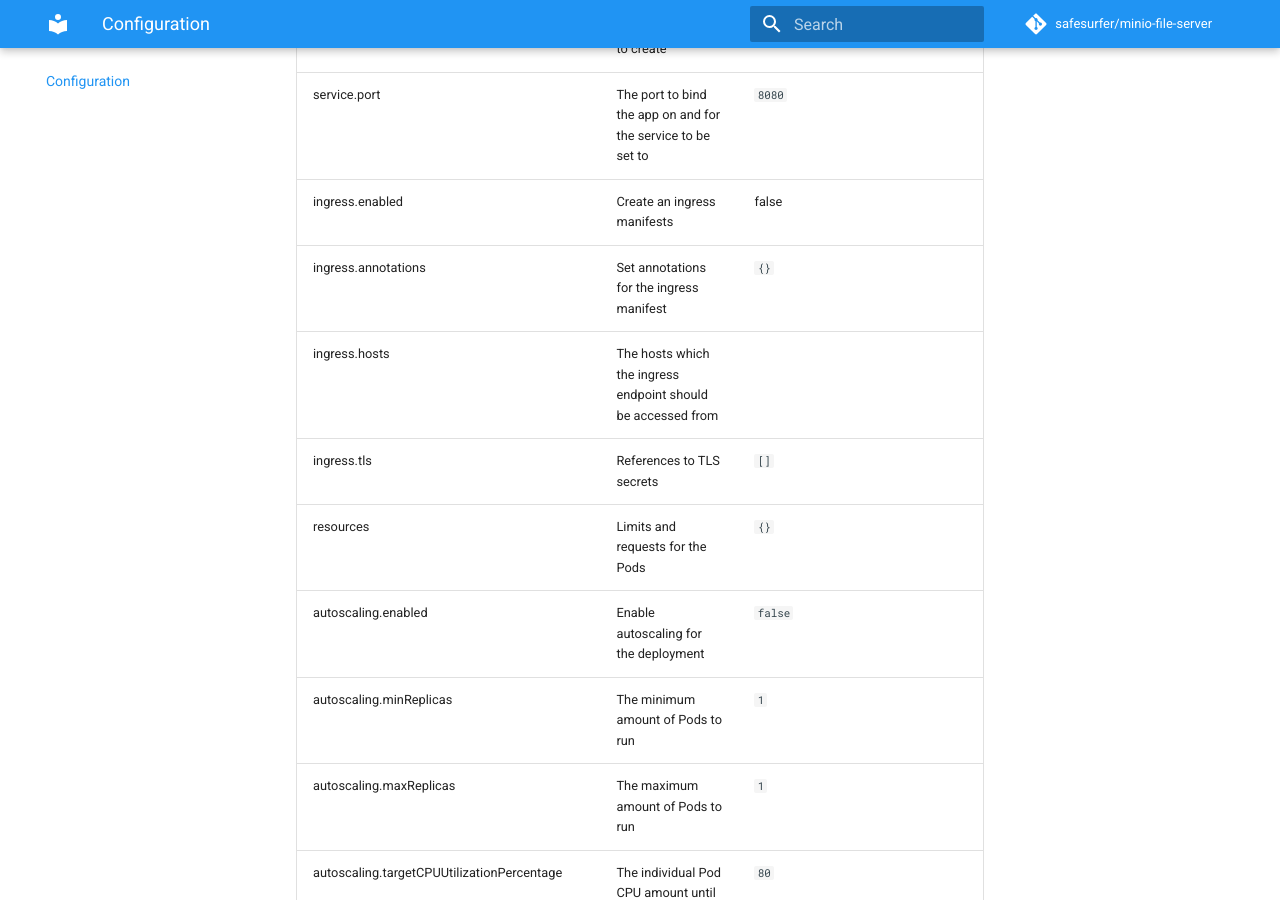
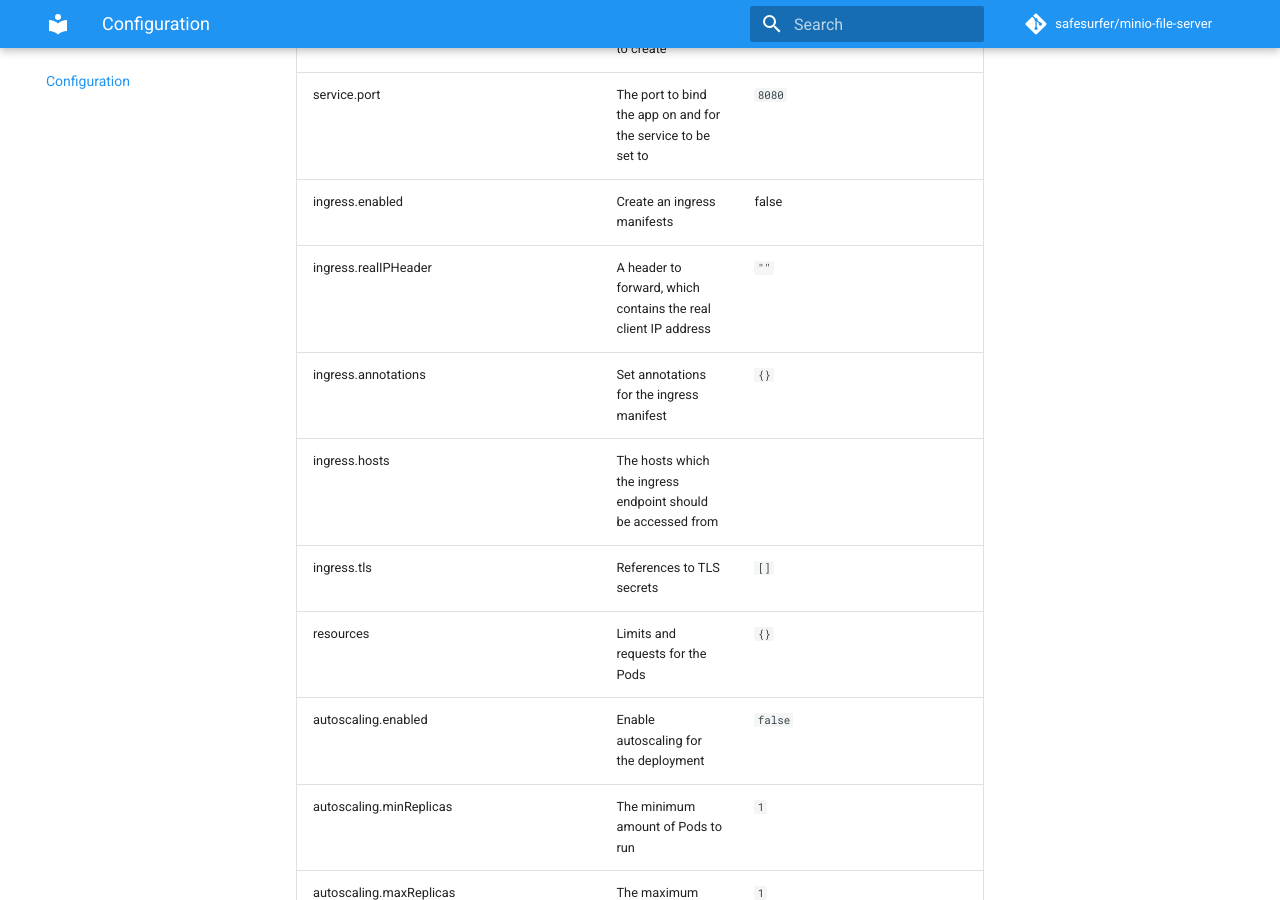
Before and after one commit to Safe-Surfer/minio-file-server, an MkDocs documentation site: the page built from docs/configuration.md, in a window 1280 px wide and 900 px high, scrolled down 2969 px. Built offline with MkDocs 1.6.1 and Material for MkDocs 9.7.7, drawn with Linux system fonts in a browser that asks for light colours; comment, search, counter and statistics services are not loaded.

Commit message:
Add missing Helm docs for realip header

```diff
--- a/docs/configuration.md
+++ b/docs/configuration.md
@@ -49,6 +49,7 @@
 | service.type                                  | The service type to create                                                       | `ClusterIP`                                      |
 | service.port                                  | The port to bind the app on and for the service to be set to                     | `8080`                                           |
 | ingress.enabled                               | Create an ingress manifests                                                      | false                                            |
+| ingress.realIPHeader                          | A header to forward, which contains the real client IP address                   | `""`                                             |
 | ingress.annotations                           | Set annotations for the ingress manifest                                         | `{}`                                             |
 | ingress.hosts                                 | The hosts which the ingress endpoint should be accessed from                     |                                                  |
 | ingress.tls                                   | References to TLS secrets                                                        | `[]`                                             |
--- a/docs/configuration.org
+++ b/docs/configuration.org
@@ -47,6 +47,7 @@
 | service.type                                  | The service type to create                                                       | ~ClusterIP~                                      |
 | service.port                                  | The port to bind the app on and for the service to be set to                     | ~8080~                                           |
 | ingress.enabled                               | Create an ingress manifests                                                      | false                                            |
+| ingress.realIPHeader                          | A header to forward, which contains the real client IP address                   | ~""~                                             |
 | ingress.annotations                           | Set annotations for the ingress manifest                                         | ~{}~                                             |
 | ingress.hosts                                 | The hosts which the ingress endpoint should be accessed from                     |                                                  |
 | ingress.tls                                   | References to TLS secrets                                                        | ~[]~                                             |
```
